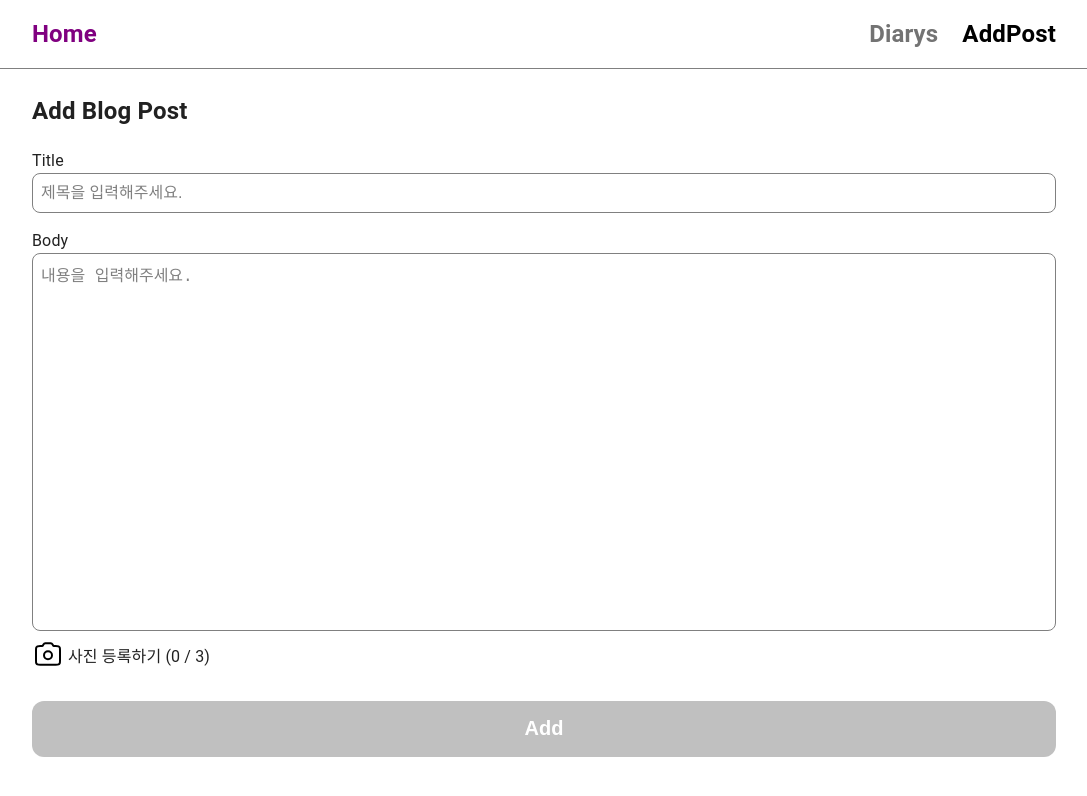
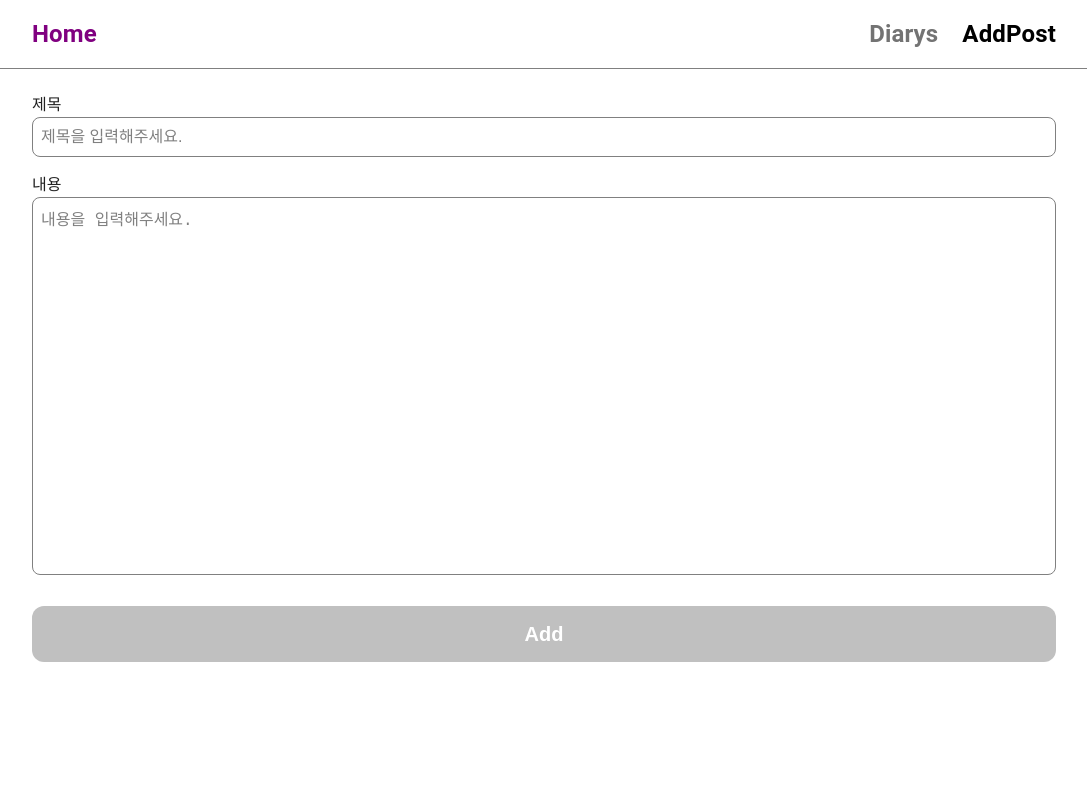
Before and after one commit to M-Sik/react-blog, a React (Create React App) app: page /add-diary in a window 1280 px wide. Shown: the top 796 px of the page, without its empty margins (96-1183 px from the left). Built offline with nearby package versions, Linux system fonts and the light colour scheme.

Commit message:
일기 작성날짜 저장 기능 구현

```diff
--- a/db.json
+++ b/db.json
@@ -1,39 +1,16 @@
 {
   "posts": [
     {
-      "title": "hello",
-      "body": "body",
+      "title": "오늘의일기",
+      "body": "아주 좋아요\n정말루",
+      "createDate": "2022-12-23 17:57:27",
       "id": 1
     },
     {
-      "title": "ㅋㅋㅋㅋ",
-      "body": "ㅋㅋㅋㅋ",
+      "title": "크크크",
+      "body": "2131231",
+      "createDate": "2022-12-23 17:57:36",
       "id": 2
-    },
-    {
-      "title": "fafa",
-      "body": "faef",
-      "id": 3
-    },
-    {
-      "title": "얄랄루",
-      "body": "ㄹㄷㄹㅁㄹ",
-      "id": 4
-    },
-    {
-      "title": "faaa",
-      "body": "aaaa",
-      "id": 5
-    },
-    {
-      "title": "ffaef",
-      "body": "fffea",
-      "id": 6
-    },
-    {
-      "title": "321412",
-      "body": "faef",
-      "id": 7
     }
   ]
 }
--- /dev/null
+++ b/src/api/common/CommonApi.ts
@@ -0,0 +1,18 @@
+const commonApi = {
+  dateFormat(date: Date) {
+    let month: number | string = date.getMonth() + 1;
+    let day: number | string = date.getDate();
+    let hour: number | string = date.getHours();
+    let minute: number | string = date.getMinutes();
+    let second: number | string = date.getSeconds();
+
+    month = month >= 10 ? month : '0' + month;
+    day = day >= 10 ? day : '0' + day;
+    hour = hour >= 10 ? hour : '0' + hour;
+    minute = minute >= 10 ? minute : '0' + minute;
+    second = second >= 10 ? second : '0' + second;
+
+    return date.getFullYear() + '-' + month + '-' + day + ' ' + hour + ':' + minute + ':' + second;
+  },
+};
+export default commonApi;
--- a/src/pages/AddDiary.tsx
+++ b/src/pages/AddDiary.tsx
@@ -1,12 +1,10 @@
 import axios from 'axios';
-import React, { ChangeEvent, useState, useMemo, useCallback, useEffect } from 'react';
+import React, { ChangeEvent, useState, useMemo } from 'react';
 import { useNavigate } from 'react-router';
 import ConfirmDialog from '@/components/dialogs/ConfirmDialog';
 import useDidMountEffect from '@/hooks/useDidMountEffect';
-import CameraIcon from '@/components/icons/CameraIcon';
-import classNames from 'classnames/bind';
-import styles from '@/pages/AddPost.module.scss';
-const cx = classNames.bind(styles);
+import commonApi from '@/api/common/CommonApi';
+import { common } from '@mui/material/colors';
 
 function AddPost() {
   // const [title, setTitle] = useState('');
@@ -44,17 +42,23 @@ function AddPost() {
   const onSubmit = () => {
     console.log(inputs.title, inputs.body);
     setDialogContent('게시글 작성을 완료하였습니다.');
-    // setDialog(true);
-    // axios.post('http://localhost:3001/posts', { title: inputs.title, body: inputs.body });
+    const createDate = commonApi.dateFormat(new Date());
+    console.log('작성날짜 => ', createDate);
+
+    setDialog(true);
+    axios.post('http://localhost:3001/posts', {
+      title: inputs.title,
+      body: inputs.body,
+      createDate: createDate,
+    });
   };
   const btnDisabled = useMemo(() => {
     return inputs.title !== '' && inputs.body !== '' ? false : true;
   }, [inputs]);
   return (
     <section className="main-layouts">
-      <h2>Add Blog Post</h2>
       <article className="mb-4">
-        <label>Title</label>
+        <label>제목</label>
         <input
           placeholder="제목을 입력해주세요."
           className="main-input"
@@ -65,7 +69,7 @@ function AddPost() {
         />
       </article>
       <article>
-        <label>Body</label>
+        <label>내용</label>
         <textarea
           placeholder="내용을 입력해주세요."
           name="body"
@@ -73,9 +77,6 @@ function AddPost() {
           onChange={inputOnChange}
           rows={20}
         ></textarea>
-      </article>
-      <article className={cx('wrap-camera')}>
-        <CameraIcon /> <p>사진 등록하기 (0 / 3)</p>
       </article>
       <button disabled={btnDisabled} className="mt-6 main-btn" onClick={onSubmit}>
         Add
--- a/src/pages/AddPost.module.scss
+++ /dev/null
@@ -1,9 +0,0 @@
-@import '@/assets/scss/_variabled.scss';
-
-.wrap-camera {
-  display: flex;
-  align-items: center;
-  p {
-    padding-left: 4px;
-  }
-}
--- a/src/pages/Diarys.tsx
+++ b/src/pages/Diarys.tsx
@@ -18,7 +18,6 @@ function Diarys() {
 
   return (
     <div className="main-layouts">
-      <h2>Diarys</h2>
       {posts.map((post) => {
         return <div key={post.id}>{post.title}</div>;
       })}
```
